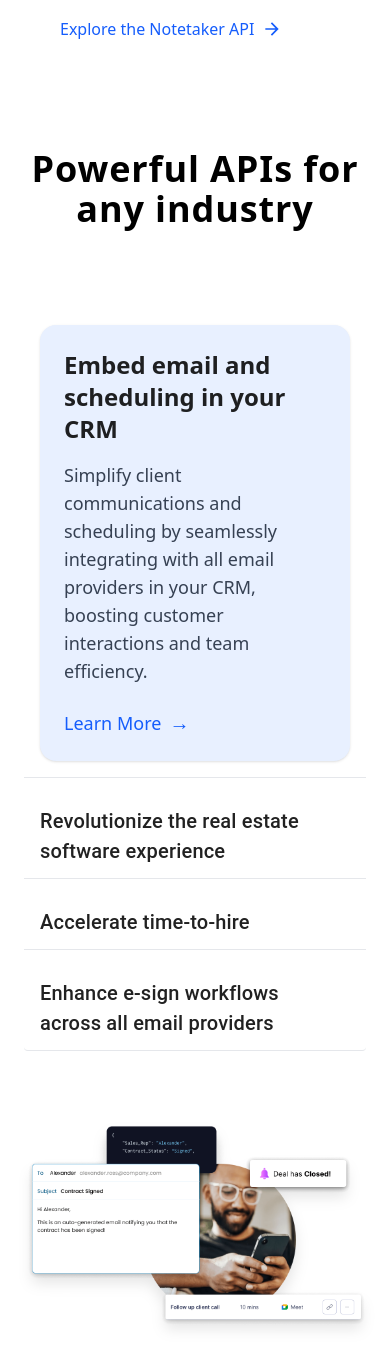
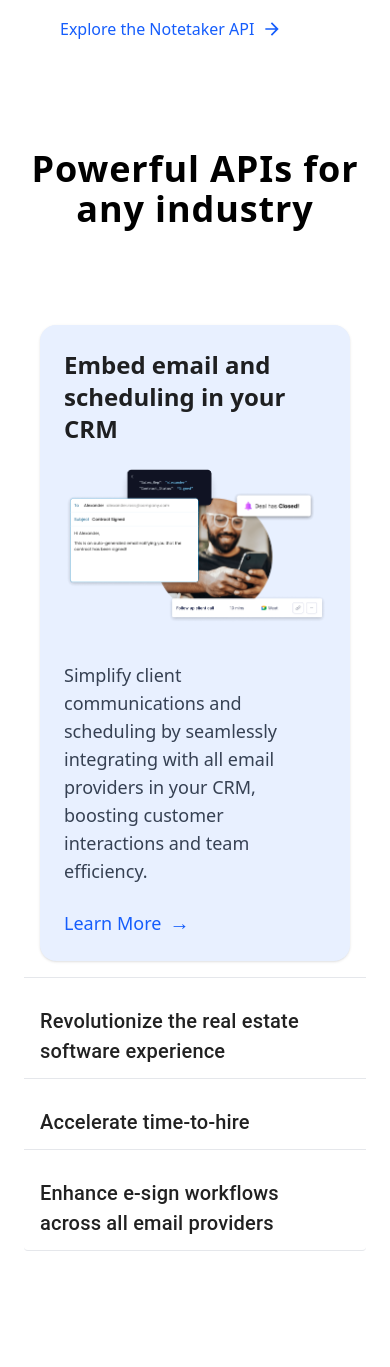
Before and after one commit to Sameer-Builds/Nylas_IT-Solutions, a React (Vite) app: page / in a window 390 px wide. Shown: the part 3758-5125 px from the top of the page. After the commit the page ends 5033 px from the top, so only its background shows below. Built offline with nearby package versions, Linux system fonts and the light colour scheme; some icons are missing.

Commit message:
updated the AccordionSection

```diff
--- a/src/Components/AccordionSection.jsx
+++ b/src/Components/AccordionSection.jsx
@@ -16,7 +16,6 @@ function AccordionSection() {
         if (!isExpanded) return;
         setExpanded(index);
     };
-
     return (
         <section className="container p-6 mx-auto">
             <div className="pb-10">
@@ -25,9 +24,11 @@ function AccordionSection() {
                 </p>
             </div>
             <div className="grid grid-cols-1 lg:grid-cols-2 gap-16">
+
                 <div className="space-y-4">
                     {AccordionSection.Accordion.map((item, index) => {
                         const isOpen = expanded === index;
+
                         return (
                             <Accordion
                                 key={index}
@@ -38,21 +39,27 @@ function AccordionSection() {
                                 sx={{
                                     borderBottom: "1px solid #e5e7eb",
                                     "&:before": { display: "none" },
-                                }}  >
+                                }}>
                                 <AccordionSummary expandIcon={<ExpandMoreIcon />}>
                                     {!isOpen && (
                                         <Typography sx={{ fontSize: "1.25rem", fontWeight: 500 }}>
                                             {item.title}
                                         </Typography>
+
                                     )}
                                 </AccordionSummary>
 
                                 <AccordionDetails>
                                     <div className="bg-[#e8f0ff] rounded-2xl p-6 shadow-sm">
-
                                         <h3 className="text-2xl font-semibold mb-4">
                                             {item.title}
                                         </h3>
+                                        <div className="mb-6 block lg:hidden">
+                                            <img
+                                                src={item.image}
+                                                alt={item.title}
+                                                className="w-full max-w-md mx-auto rounded-xl object-contain" />
+                                        </div>
                                         <p className="text-gray-700 mb-6 text-lg">
                                             {item.summary}
                                         </p>
@@ -62,14 +69,13 @@ function AccordionSection() {
                                                 →
                                             </span>
                                         </button>
-
                                     </div>
                                 </AccordionDetails>
                             </Accordion>
                         );
                     })}
                 </div>
-                <div className="flex justify-center ">
+                <div className="hidden lg:flex justify-center">
                     <Fade key={expanded} in timeout={400}>
                         <img
                             src={AccordionSection.Accordion[expanded]?.image}
@@ -82,4 +88,5 @@ function AccordionSection() {
         </section>
     );
 }
+
 export default AccordionSection;
```
